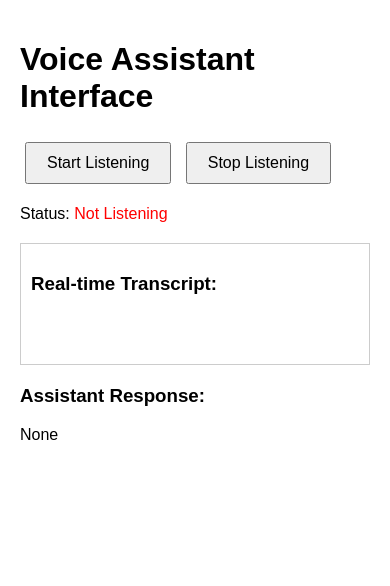
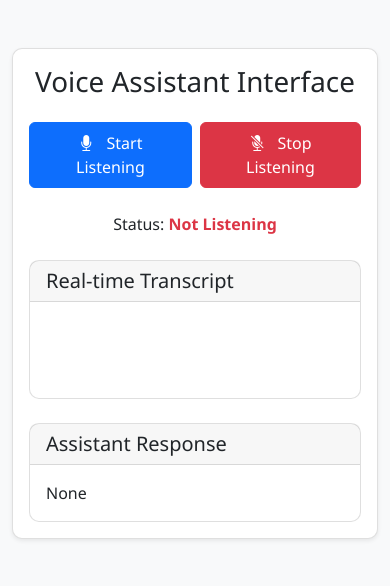
Before and after one commit to ShiroePL/Refreshed-ShiroAI-Chan, a Flask app: page / in a window 390 px wide. Shown: the top 586 px of the page. Run offline with Flask 3, Linux system fonts and the light colour scheme; parts of the project's set-up code (start-up, migrations or seed data) failed here and were passed over; some libraries are stand-ins or nearby versions.

Commit message:
✨ feat: enhance UI with Bootstrap and style updates
Update the interface to use Bootstrap for improved layout and
styling. Change font family to 'Segoe UI' for better readability.
Add new styles for status indicators and transcript sections.
Refactor HTML structure to utilize Bootstrap components,
ensuring a responsive design.

```diff
--- a/static/css/style.css
+++ b/static/css/style.css
@@ -1,27 +1,46 @@
 body {
-    font-family: Arial, sans-serif;
-    max-width: 800px;
-    margin: 0 auto;
-    padding: 20px;
+    font-family: 'Segoe UI', system-ui, -apple-system, sans-serif;
 }
 
-#transcript-container {
-    margin: 20px 0;
-    padding: 10px;
-    border: 1px solid #ccc;
-    min-height: 100px;
+#transcript-container, #response-container {
+    background-color: #fff;
 }
 
 .status-active {
-    color: green;
+    color: #198754;  /* Bootstrap success color */
+    font-weight: 600;
 }
 
 .status-inactive {
-    color: red;
+    color: #dc3545;  /* Bootstrap danger color */
+    font-weight: 600;
 }
 
-button {
-    padding: 10px 20px;
-    margin: 5px;
-    font-size: 16px;
+#interim {
+    font-style: italic;
+    min-height: 24px;
 }
+
+#final {
+    font-weight: 500;
+    min-height: 24px;
+}
+
+.card {
+    border-radius: 10px;
+    border: 1px solid rgba(0,0,0,.125);
+}
+
+.card-header {
+    background-color: rgba(0,0,0,.03);
+    border-bottom: 1px solid rgba(0,0,0,.125);
+}
+
+.btn {
+    padding: 0.5rem 1.5rem;
+    font-weight: 500;
+}
+
+.btn i {
+    margin-right: 0.5rem;
+}
--- a/templates/index.html
+++ b/templates/index.html
@@ -2,25 +2,60 @@
 <html>
 <head>
     <title>Voice Assistant Interface</title>
+    <!-- Bootstrap CSS -->
+    <link href="https://cdn.jsdelivr.net/npm/bootstrap@5.3.0/dist/css/bootstrap.min.css" rel="stylesheet">
     <link rel="stylesheet" href="{{ url_for('static', filename='css/style.css') }}">
     <script src="https://cdnjs.cloudflare.com/ajax/libs/socket.io/4.0.1/socket.io.js"></script>
 </head>
-<body>
-    <h1>Voice Assistant Interface</h1>
-    <button onclick="startListening()" id="startBtn">Start Listening</button>
-    <button onclick="stopListening()" id="stopBtn">Stop Listening</button>
-    <div id="status">
-        <p>Status: <span id="listening-status" class="status-inactive">Not Listening</span></p>
+<body class="bg-light">
+    <div class="container py-5">
+        <div class="row justify-content-center">
+            <div class="col-md-8">
+                <div class="card shadow-sm">
+                    <div class="card-body">
+                        <h1 class="text-center mb-4">Voice Assistant Interface</h1>
+
+                        <div class="d-flex justify-content-center gap-2 mb-4">
+                            <button onclick="startListening()" id="startBtn" class="btn btn-primary">
+                                <i class="bi bi-mic-fill"></i> Start Listening
+                            </button>
+                            <button onclick="stopListening()" id="stopBtn" class="btn btn-danger">
+                                <i class="bi bi-mic-mute-fill"></i> Stop Listening
+                            </button>
+                        </div>
+
+                        <div id="status" class="text-center mb-4">
+                            <p class="mb-0">Status: <span id="listening-status" class="status-inactive">Not Listening</span></p>
+                        </div>
+
+                        <div id="transcript-container" class="card mb-4">
+                            <div class="card-header">
+                                <h3 class="h5 mb-0">Real-time Transcript</h3>
+                            </div>
+                            <div class="card-body">
+                                <p id="interim" class="text-muted"></p>
+                                <p id="final" class="mb-0"></p>
+                            </div>
+                        </div>
+
+                        <div id="response-container" class="card">
+                            <div class="card-header">
+                                <h3 class="h5 mb-0">Assistant Response</h3>
+                            </div>
+                            <div class="card-body">
+                                <p id="response" class="mb-0">None</p>
+                            </div>
+                        </div>
+                    </div>
+                </div>
+            </div>
+        </div>
     </div>
-    <div id="transcript-container">
-        <h3>Real-time Transcript:</h3>
-        <p id="interim"></p>
-        <p id="final"></p>
-    </div>
-    <div id="response-container">
-        <h3>Assistant Response:</h3>
-        <p id="response">None</p>
-    </div>
+
+    <!-- Bootstrap Icons -->
+    <link rel="stylesheet" href="https://cdn.jsdelivr.net/npm/bootstrap-icons@1.11.0/font/bootstrap-icons.css">
+    <!-- Bootstrap JS -->
+    <script src="https://cdn.jsdelivr.net/npm/bootstrap@5.3.0/dist/js/bootstrap.bundle.min.js"></script>
 
     <script src="{{ url_for('static', filename='js/speechRecognition.js') }}"></script>
     <script src="{{ url_for('static', filename='js/socketHandlers.js') }}"></script>
```
